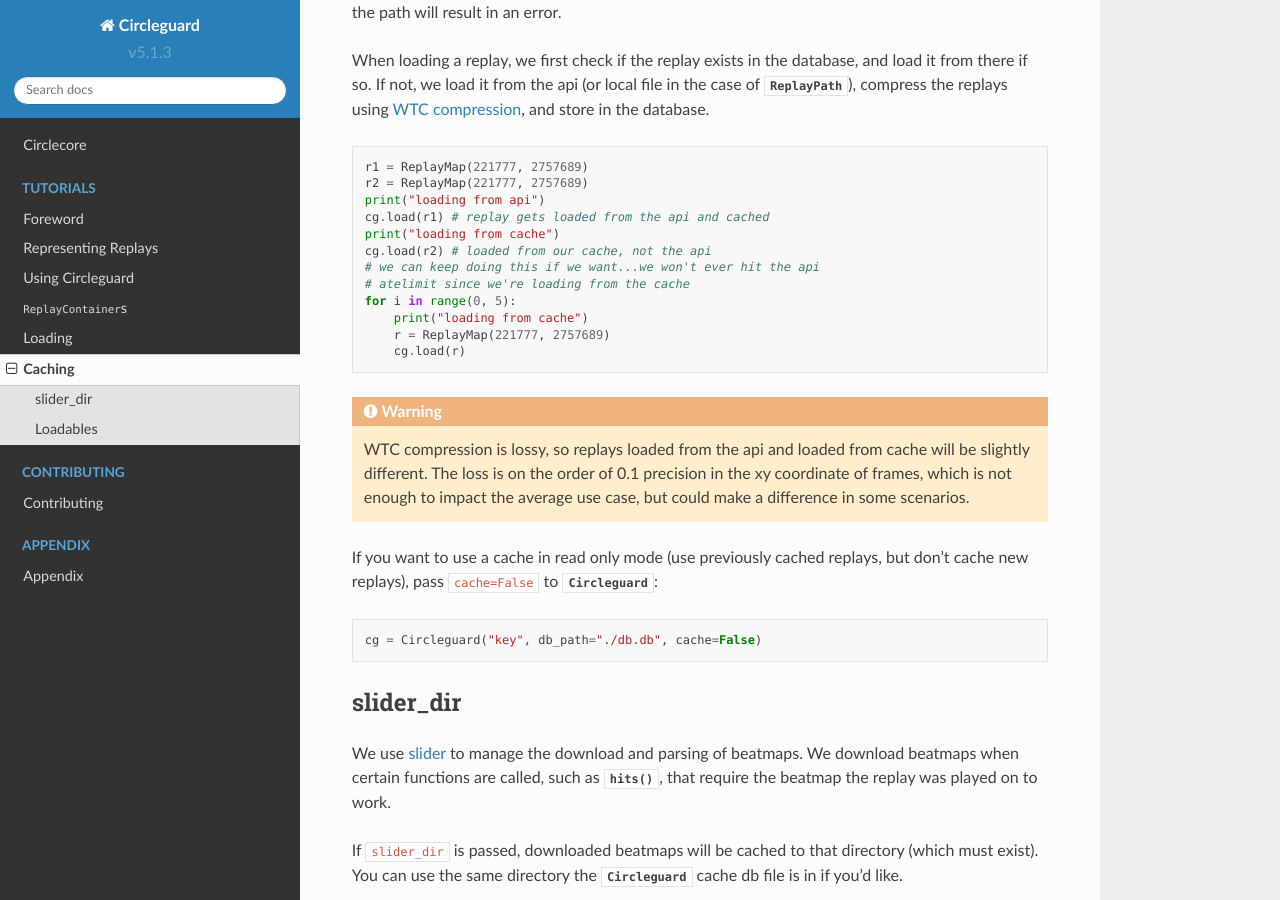
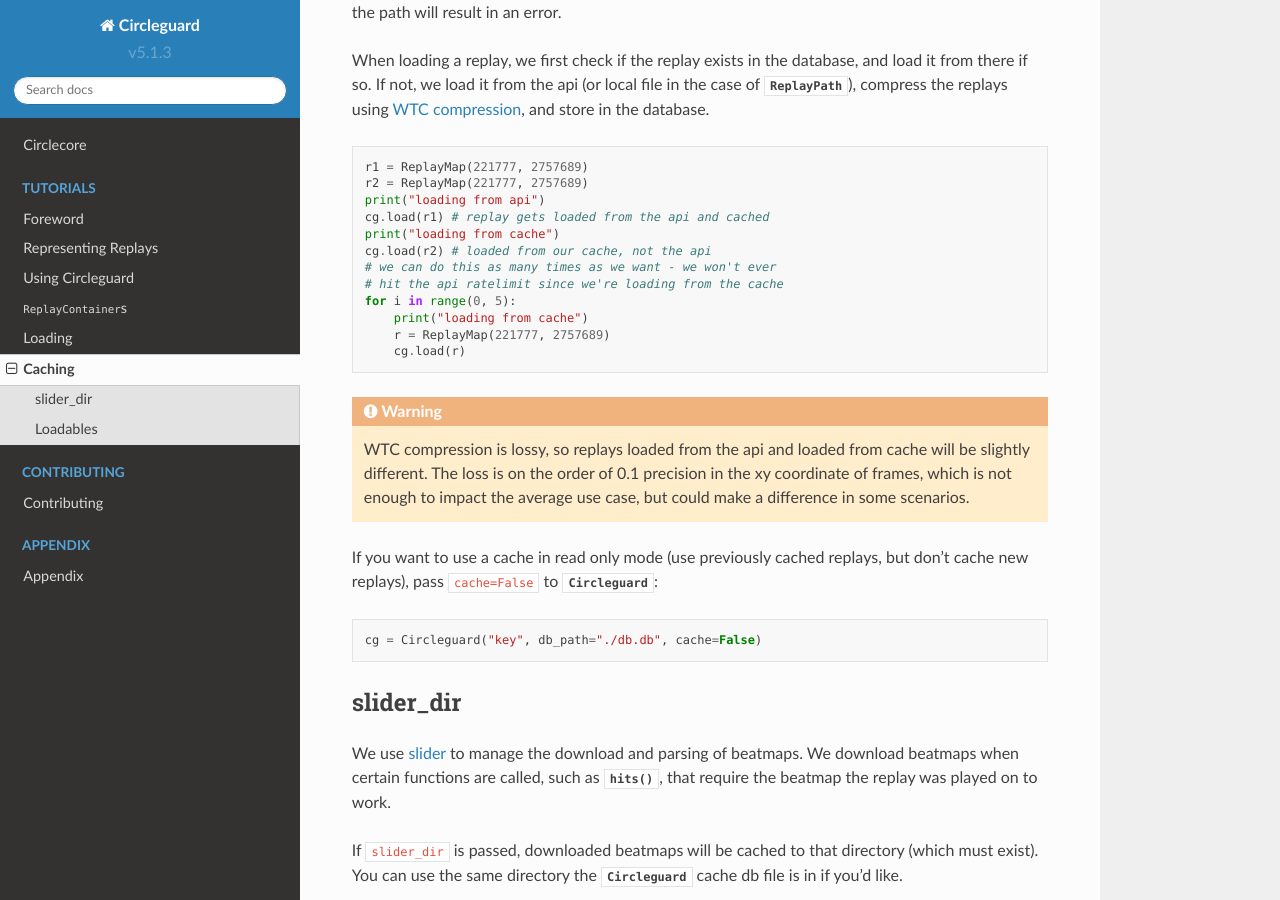
Before and after one commit to circleguard/circlecore, a Sphinx documentation site: the page built from docs/caching.rst, in a window 1280 px wide and 900 px high, scrolled down 372 px. Built offline with Sphinx 7.4.7 and the Read the Docs theme 2.0.0, drawn with Linux system fonts in a browser that asks for light colours.

Commit message:
fix typo in docs

```diff
--- a/docs/caching.rst
+++ b/docs/caching.rst
@@ -25,8 +25,8 @@ we load it from the api (or local file in the case of |ReplayPath|), compress th
     cg.load(r1) # replay gets loaded from the api and cached
     print("loading from cache")
     cg.load(r2) # loaded from our cache, not the api
-    # we can keep doing this if we want...we won't ever hit the api
-    # atelimit since we're loading from the cache
+    # we can do this as many times as we want - we won't ever
+    # hit the api ratelimit since we're loading from the cache
     for i in range(0, 5):
         print("loading from cache")
         r = ReplayMap(221777, 2757689)
```
